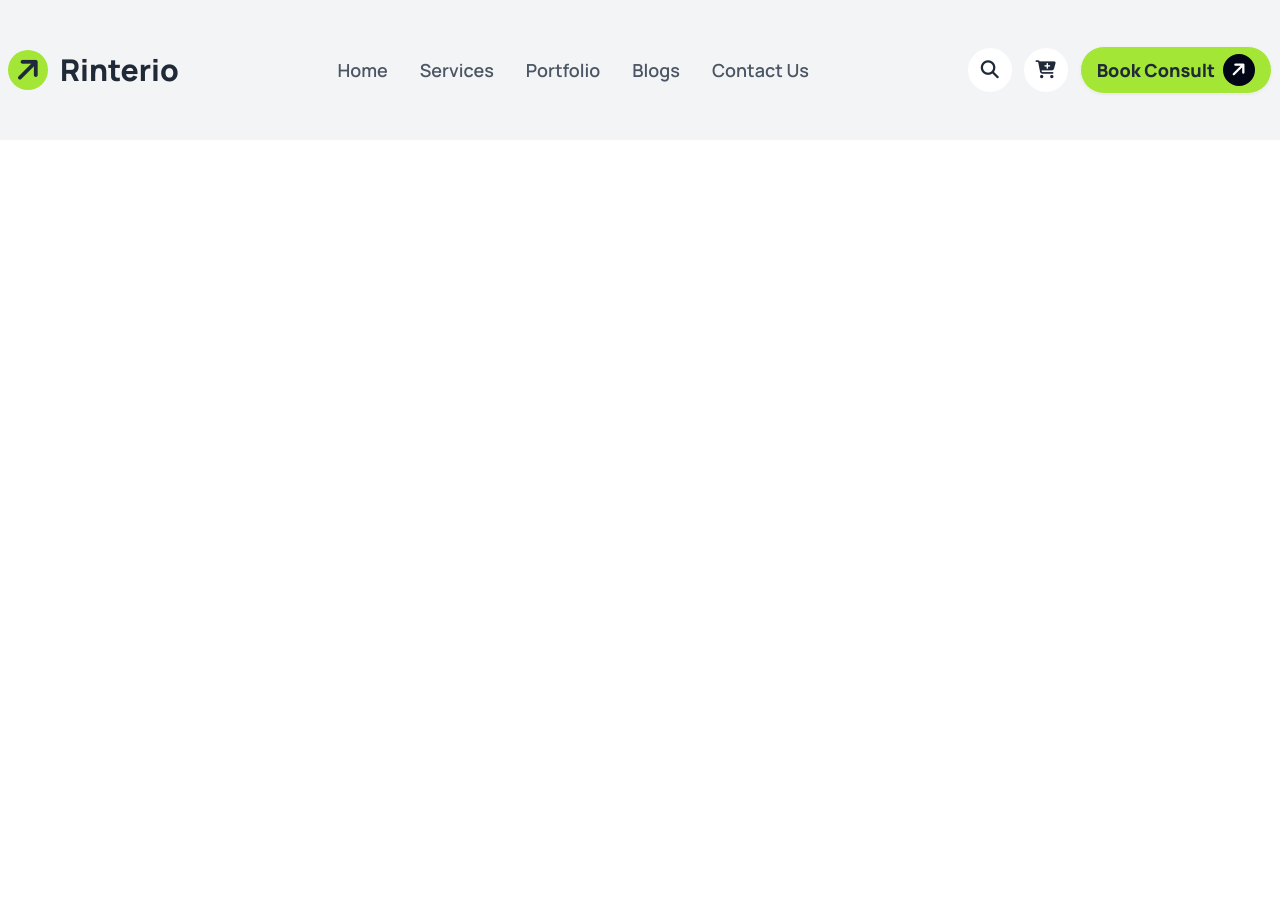
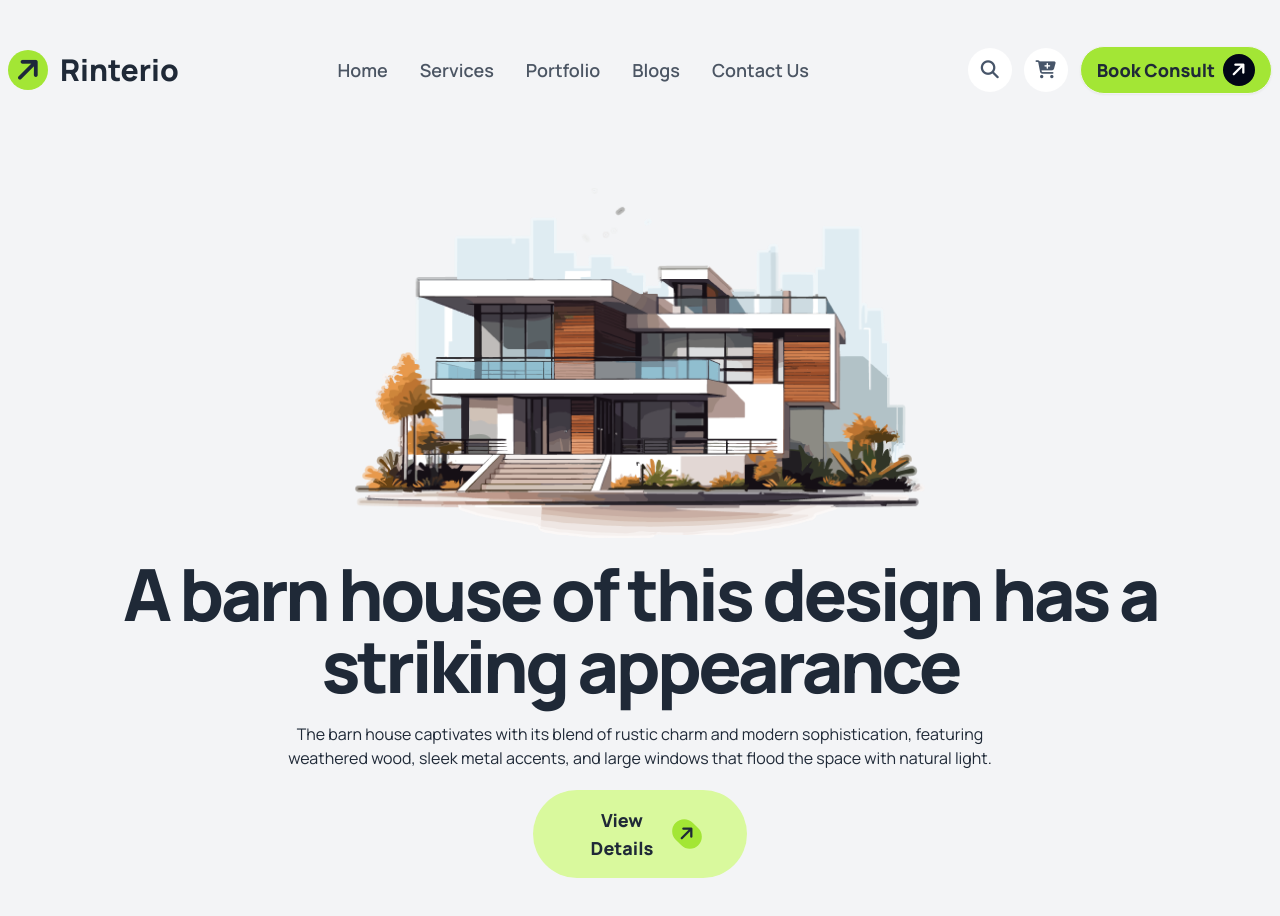
Before and after one commit to devmilon923/rinterio, a plain HTML site: page index.html in a window 1280 px wide. Before the commit the page ends 800 px from the top, so only its background shows below. Drawn offline with nearby package versions, Linux system fonts and the light colour scheme.

Commit message:
hero sections compeleted

```diff
--- a/index.html
+++ b/index.html
@@ -36,18 +36,16 @@
       <!-- Navbar start -->
       <nav>
         <div class="navbar items-center justify-between py-10">
-
           <div class="">
-
-            <a class="md:text-3xl text-2xl font-extrabold flex items-center justify-start gap-3">  <i
+            <a
+              class="md:text-3xl text-2xl font-extrabold flex items-center justify-start gap-3"
+            >
+              <i
                 class="fa-solid fa-arrow-right -rotate-45 text-slate-800 bg-lime-400 rounded-full p-5 h-8 w-8 flex items-center justify-center"
-              ></i
-            > Rinterio</a>
-
-
-
+              ></i>
+              Rinterio</a
+            >
           </div>
-
 
           <div class="hidden lg:flex">
             <div class="menu menu-horizontal px-1">
@@ -65,14 +63,13 @@
             </div>
           </div>
 
-
           <div class="gap-3 hidden md:flex">
             <a
-              class="bg-white rounded-full text-lg h-11 w-11 flex items-center justify-center"
+              class="bg-white text-slate-600 rounded-full text-lg h-11 w-11 flex items-center justify-center"
               ><i class="fa-solid fa-magnifying-glass"></i
             ></a>
             <a
-              class="bg-white rounded-full text-lg h-11 w-11 flex items-center justify-center"
+              class="bg-white text-slate-600 rounded-full text-lg h-11 w-11 flex items-center justify-center"
               ><i class="fa-solid fa-cart-plus"></i
             ></a>
 
@@ -84,21 +81,18 @@
             ></a>
           </div>
 
-
-
           <div class="dropdown lg:hidden">
-
-
-            <div tabindex="0" role="button" class="btn btn-ghost pr-0 lg:hidden">
+            <div
+              tabindex="0"
+              role="button"
+              class="btn btn-ghost pr-0 lg:hidden"
+            >
               <!-- navbar icon -->
               <a
-              class="bg-white rounded-full text-lg h-11 w-11 flex items-center justify-center"
-              ><i class="fa-solid fa-bars"></i
-            ></a>
-
+                class="bg-white rounded-full text-lg h-11 w-11 flex items-center justify-center"
+                ><i class="fa-solid fa-bars"></i
+              ></a>
             </div>
-
-
 
             <ul
               tabindex="0"
@@ -111,11 +105,35 @@
               <li><a>Contact Us</a></li>
             </ul>
           </div>
-
-
         </div>
       </nav>
       <!-- Navbar End -->
+
+      <!-- Hero section start -->
+      <section class="py-12 text-center space-y-5">
+        <div>
+          <img class="mx-auto" src="./assets/banner.png" alt="" />
+        </div>
+        <div class="space-y-5">
+          <h1 class="text-5xl tracking-tighter font-extrabold md:text-7xl">
+            A barn house of this design has a striking appearance
+          </h1>
+          <p class="md:w-3/5 mx-auto px-1">
+            The barn house captivates with its blend of rustic charm and modern
+            sophistication, featuring weathered wood, sleek metal accents, and
+            large windows that flood the space with natural light.
+          </p>
+
+          <button
+            class="bg-lime-200 w-11/12 md:w-2/12 justify-center py-4 px-12 flex items-center rounded-full gap-3 mx-auto font-extrabold text-lg"
+            >View Details
+            <i
+              class="fa-solid fa-arrow-right -rotate-45 text-dark bg-lime-400 rounded-full h-8 w-8 flex items-center justify-center"
+            ></i
+          ></button>
+        </div>
+      </section>
+      <!-- Hero section end -->
     </header>
 
     <!-- Main area -->
```
